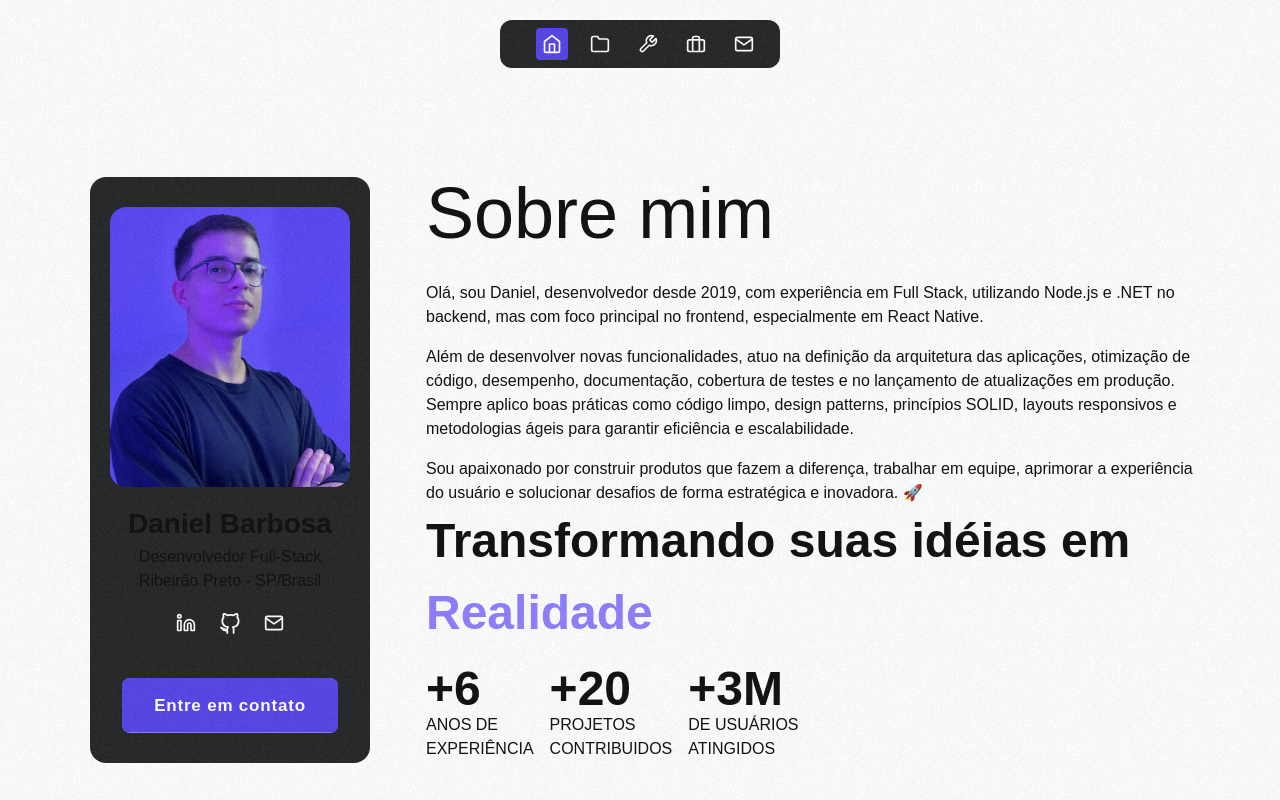
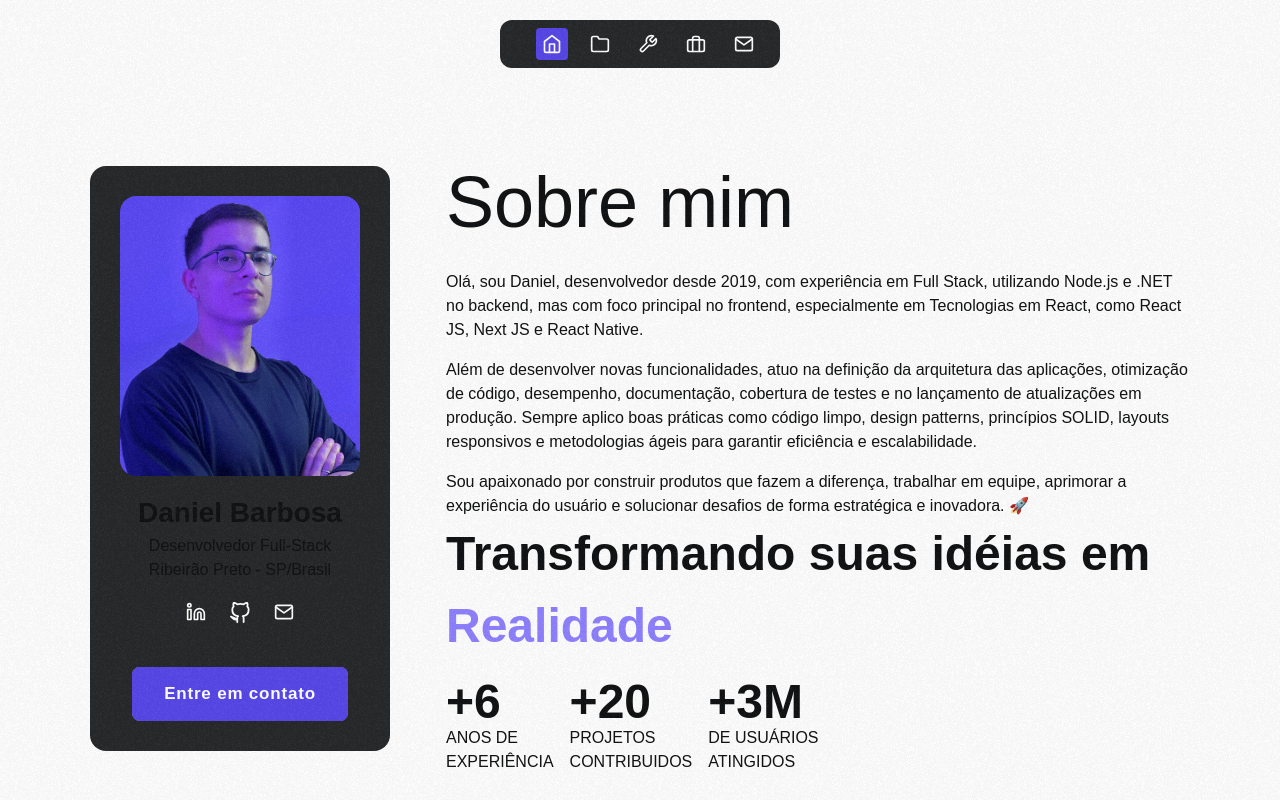
Before and after one commit to danielJunio0/portfolio, a Next.js app: page / in a window 1280 px wide. Built offline with nearby package versions, Linux system fonts and the light colour scheme.

Commit message:
criação metadata

```diff
--- a/src/app/home/page.tsx
+++ b/src/app/home/page.tsx
@@ -1,9 +1,12 @@
+import { Metadata } from "next";
+
+
 const Home = () => {
   return (
     <div >
       <h1 className="text-7xl">Sobre mim</h1>
       <p className="mb-4 mt-8">
-        Olá, sou Daniel, desenvolvedor desde 2019, com experiência em Full Stack, utilizando Node.js e .NET no backend, mas com foco principal no frontend, especialmente em React Native.
+        Olá, sou Daniel, desenvolvedor desde 2019, com experiência em Full Stack, utilizando Node.js e .NET no backend, mas com foco principal no frontend, especialmente em Tecnologias em React, como React JS, Next JS e React Native.
       </p>
       <p className="mb-4">
         Além de desenvolver novas funcionalidades, atuo na definição da arquitetura das aplicações, otimização de código, desempenho, documentação, cobertura de testes e no lançamento de atualizações em produção. Sempre aplico boas práticas como código limpo, design patterns, princípios SOLID, layouts responsivos e metodologias ágeis para garantir eficiência e escalabilidade.
--- a/src/app/page.tsx
+++ b/src/app/page.tsx
@@ -1,11 +1,22 @@
+import { Metadata } from "next";
 import Experience from "./experience/page";
 import Home from "./home/page";
 
+export const metadata: Metadata = {
+  title: 'Sobre mim - Sobre Daniel Barbosa',
+  description: 'Saiba um resumo sobre o histórico profissional do desenvolvedor de software Daniel Barbosa de Ribeirão Preto-SP/Brasil',
+  openGraph: {
+    title: 'Desenvolvedor de software Daniel Barbosa',
+    description: 'Daniel tem mais de 6 anos de experiência em desenvolvimento web e mobile.',
+    images: ['https://danielbarbosa.com.br/_next/image?url=%2F_next%2Fstatic%2Fmedia%2Fprofilepic.3da4e9d8.jpg&w=1200&q=75']
+  }
+}
+
 export default function Index() {
   return (
-    <main  className="gap-10 mx-[16px]">
-      <Home/>
-      <Experience/>
+    <main className="gap-10 mx-[16px]">
+      <Home />
+      <Experience />
     </main>
   )
 }
--- a/src/components/ProfileContainer/index.tsx
+++ b/src/components/ProfileContainer/index.tsx
@@ -29,7 +29,7 @@ const ProfileContainer = () => {
     //   </div>
     // </div>
     <div className=" w-full px-[20px] lg:w-fit">
-      <div className="bg-[#272829] rounded-[16px] w-full flex flex-col px-[20px] py-[30px] items-center gap-[16px]">
+      <div className="bg-[#272829] rounded-[16px] w-full flex flex-col px-[30px] py-[30px] items-center gap-[16px]">
         <div className="rounded-2xl h-[280px]  w-[240px] overflow-hidden">
 
           <Image src={ProfilePic} objectFit="cover" alt="Profile Pic" className="w-full object-cover" />
```
